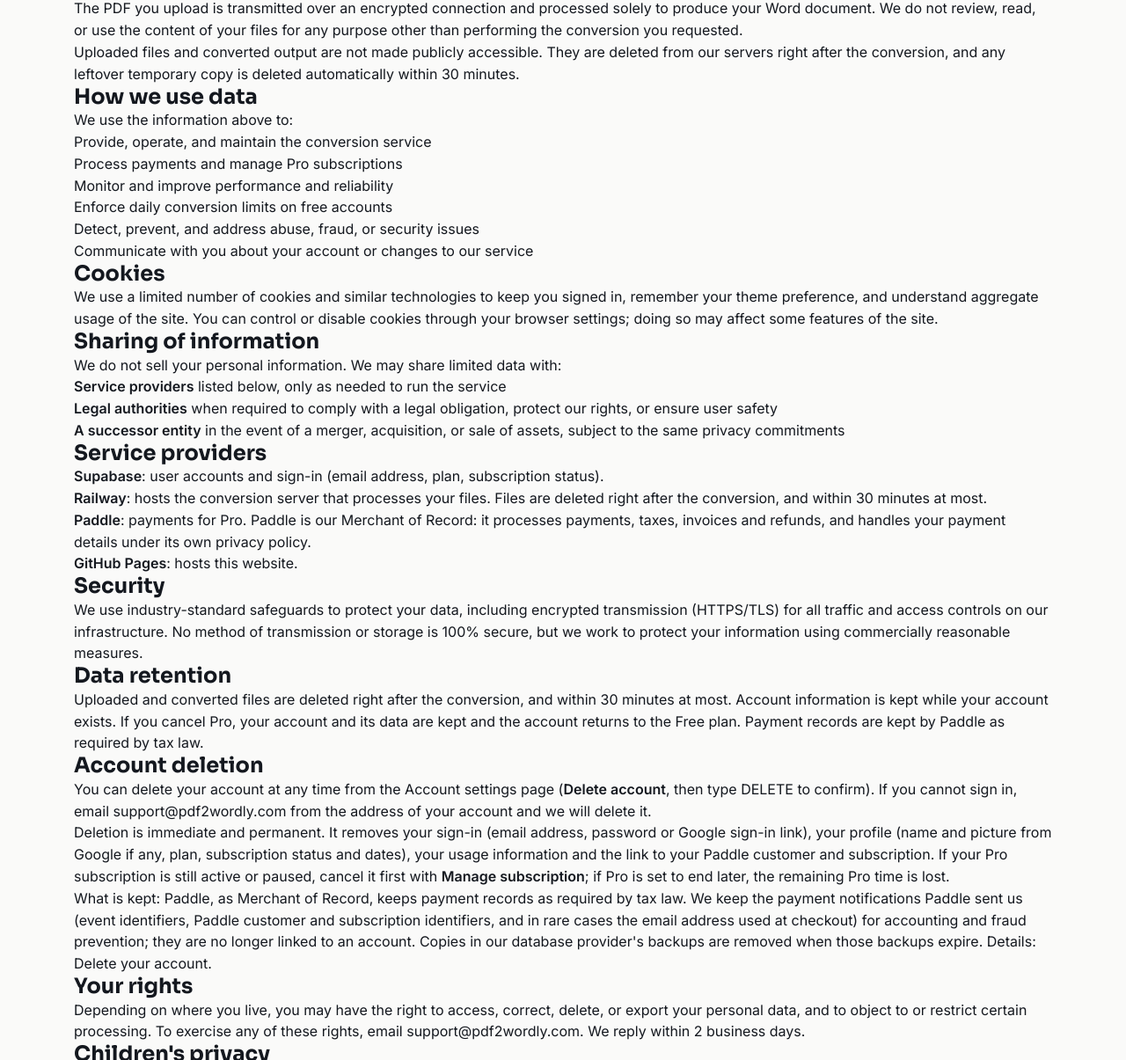
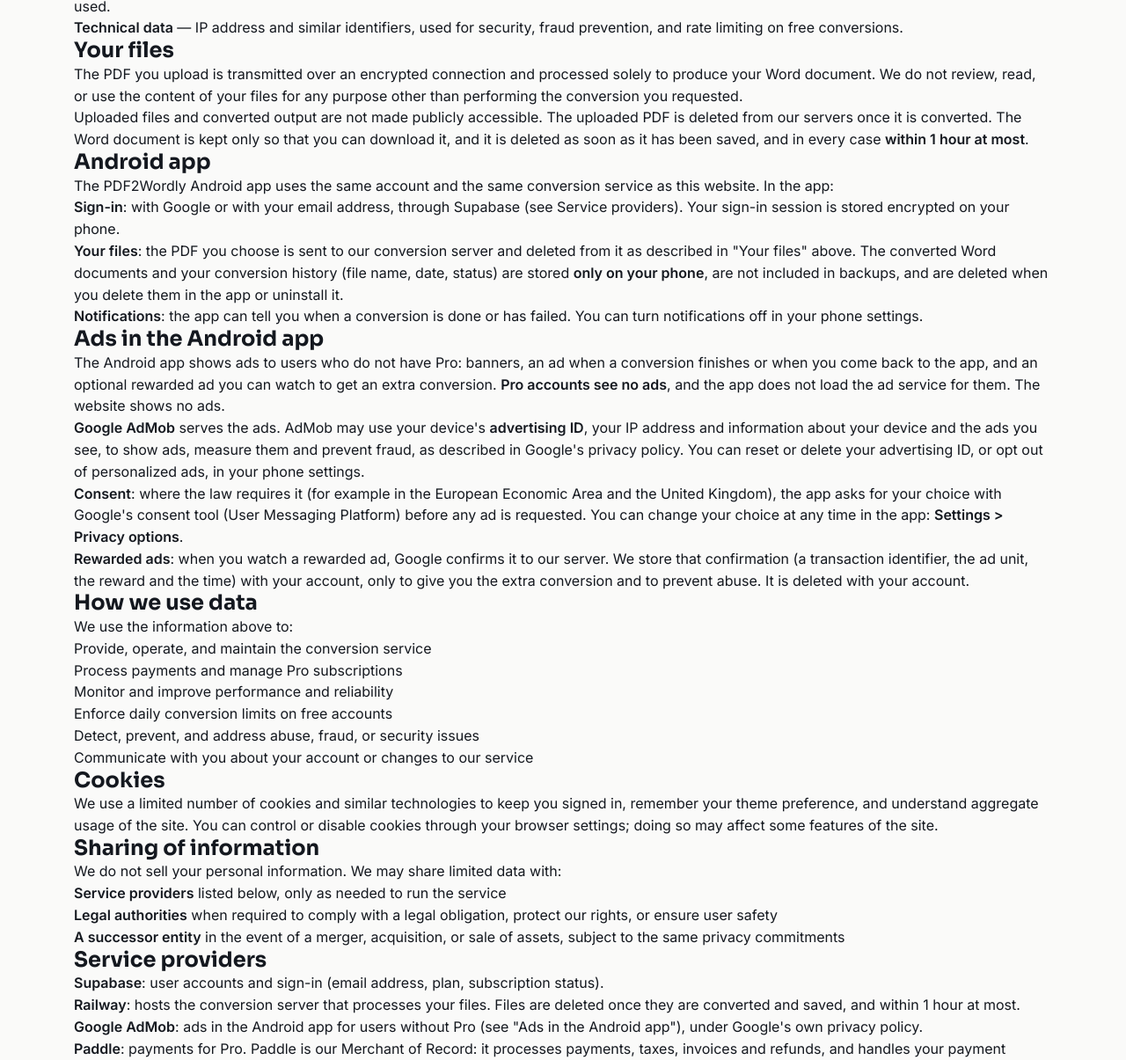
Before and after one commit to dyalksmiya-source/pdftoword, a plain HTML site: page privacy.html in a window 1280 px wide. Shown: the part 1182-2387 px from the top of the page at 88% size. Drawn offline with nearby package versions, Linux system fonts and the light colour scheme.

Commit message:
Privacy policy: Android app, AdMob ads (advertising ID, UMP consent, no ads for Pro), files deleted within 1 hour, deletion in the app
Co-Authored-By: Claude Opus 5.5 <noreply@anthropic.com>

```diff
--- a/privacy.html
+++ b/privacy.html
@@ -159,7 +159,7 @@
     <div class="section-inner">
       <p class="eyebrow">Legal</p>
       <h1>Privacy Policy</h1>
-      <p class="hero-sub">Last updated: <span id="lastUpdated">November 19, 2026</span></p>
+      <p class="hero-sub">Last updated: <span id="lastUpdated">November 24, 2026</span></p>
     </div>
   </section>
 
@@ -174,6 +174,8 @@
           <li><a href="#overview">Overview</a></li>
           <li><a href="#data-we-collect">Data we collect</a></li>
           <li><a href="#your-files">Your files</a></li>
+          <li><a href="#android-app">Android app</a></li>
+          <li><a href="#ads">Ads in the Android app</a></li>
           <li><a href="#how-we-use-data">How we use data</a></li>
           <li><a href="#cookies">Cookies</a></li>
           <li><a href="#sharing">Sharing of information</a></li>
@@ -192,7 +194,7 @@
 
         <article id="overview" class="legal-section">
           <h2>Overview</h2>
-          <p>PDF2Wordly ("we", "us", or "our") is operated by <span data-config="legal-name">Marouane El Habhabi</span> (<span data-config="legal-form">sole proprietor</span>) and provides an online tool that converts PDF files into editable Word documents. This Privacy Policy explains what information we collect, how we use it, and the choices you have. By using our website and converter, you agree to the practices described here.</p>
+          <p>PDF2Wordly ("we", "us", or "our") is operated by <span data-config="legal-name">Marouane El Habhabi</span> (<span data-config="legal-form">sole proprietor</span>) and provides an online tool that converts PDF files into editable Word documents, on this website and in the PDF2Wordly Android app. This Privacy Policy explains what information we collect, how we use it, and the choices you have. It applies to both the website and the app. By using our website, app and converter, you agree to the practices described here.</p>
         </article>
 
         <article id="data-we-collect" class="legal-section">
@@ -209,7 +211,27 @@
         <article id="your-files" class="legal-section">
           <h2>Your files</h2>
           <p>The PDF you upload is transmitted over an encrypted connection and processed solely to produce your Word document. We do not review, read, or use the content of your files for any purpose other than performing the conversion you requested.</p>
-          <p>Uploaded files and converted output are not made publicly accessible. They are deleted from our servers right after the conversion, and any leftover temporary copy is deleted automatically within 30 minutes.</p>
+          <p>Uploaded files and converted output are not made publicly accessible. The uploaded PDF is deleted from our servers once it is converted. The Word document is kept only so that you can download it, and it is deleted as soon as it has been saved, and in every case <strong>within 1 hour at most</strong>.</p>
+        </article>
+
+        <article id="android-app" class="legal-section">
+          <h2>Android app</h2>
+          <p>The PDF2Wordly Android app uses the same account and the same conversion service as this website. In the app:</p>
+          <ul class="legal-list">
+            <li><strong>Sign-in</strong>: with Google or with your email address, through Supabase (see Service providers). Your sign-in session is stored encrypted on your phone.</li>
+            <li><strong>Your files</strong>: the PDF you choose is sent to our conversion server and deleted from it as described in "Your files" above. The converted Word documents and your conversion history (file name, date, status) are stored <strong>only on your phone</strong>, are not included in backups, and are deleted when you delete them in the app or uninstall it.</li>
+            <li><strong>Notifications</strong>: the app can tell you when a conversion is done or has failed. You can turn notifications off in your phone settings.</li>
+          </ul>
+        </article>
+
+        <article id="ads" class="legal-section">
+          <h2>Ads in the Android app</h2>
+          <p>The Android app shows ads to users who do not have Pro: banners, an ad when a conversion finishes or when you come back to the app, and an optional rewarded ad you can watch to get an extra conversion. <strong>Pro accounts see no ads</strong>, and the app does not load the ad service for them. The website shows no ads.</p>
+          <ul class="legal-list">
+            <li><strong>Google AdMob</strong> serves the ads. AdMob may use your device's <strong>advertising ID</strong>, your IP address and information about your device and the ads you see, to show ads, measure them and prevent fraud, as described in Google's privacy policy. You can reset or delete your advertising ID, or opt out of personalized ads, in your phone settings.</li>
+            <li><strong>Consent</strong>: where the law requires it (for example in the European Economic Area and the United Kingdom), the app asks for your choice with Google's consent tool (User Messaging Platform) before any ad is requested. You can change your choice at any time in the app: <strong>Settings &gt; Privacy options</strong>.</li>
+            <li><strong>Rewarded ads</strong>: when you watch a rewarded ad, Google confirms it to our server. We store that confirmation (a transaction identifier, the ad unit, the reward and the time) with your account, only to give you the extra conversion and to prevent abuse. It is deleted with your account.</li>
+          </ul>
         </article>
 
         <article id="how-we-use-data" class="legal-section">
@@ -244,7 +266,8 @@
           <h2>Service providers</h2>
           <ul class="legal-list">
             <li><strong>Supabase</strong>: user accounts and sign-in (email address, plan, subscription status).</li>
-            <li><strong>Railway</strong>: hosts the conversion server that processes your files. Files are deleted right after the conversion, and within 30 minutes at most.</li>
+            <li><strong>Railway</strong>: hosts the conversion server that processes your files. Files are deleted once they are converted and saved, and within 1 hour at most.</li>
+            <li><strong>Google AdMob</strong>: ads in the Android app for users without Pro (see "Ads in the Android app"), under Google's own privacy policy.</li>
             <li><strong>Paddle</strong>: payments for Pro. Paddle is our Merchant of Record: it processes payments, taxes, invoices and refunds, and handles your payment details under its own privacy policy.</li>
             <li><strong>GitHub Pages</strong>: hosts this website.</li>
           </ul>
@@ -257,14 +280,14 @@
 
         <article id="retention" class="legal-section">
           <h2>Data retention</h2>
-          <p>Uploaded and converted files are deleted right after the conversion, and within 30 minutes at most. Account information is kept while your account exists. If you cancel Pro, your account and its data are kept and the account returns to the Free plan. Payment records are kept by Paddle as required by tax law.</p>
+          <p>Uploaded and converted files are deleted from our servers once they are converted and saved, and within 1 hour at most. Account information is kept while your account exists. If you cancel Pro, your account and its data are kept and the account returns to the Free plan. Payment records are kept by Paddle as required by tax law.</p>
         </article>
 
         <article id="account-deletion" class="legal-section">
           <h2>Account deletion</h2>
-          <p>You can delete your account at any time from the <a href="account.html">Account settings</a> page (<strong>Delete account</strong>, then type DELETE to confirm). If you cannot sign in, email <a data-config="support-email" href="mailto:support@pdf2wordly.com">support@pdf2wordly.com</a> from the address of your account and we will delete it.</p>
+          <p>You can delete your account at any time from the <a href="account.html">Account settings</a> page, or in the Android app (<strong>Account &gt; Delete account</strong>), then type DELETE to confirm. If you cannot sign in, email <a data-config="support-email" href="mailto:support@pdf2wordly.com">support@pdf2wordly.com</a> from the address of your account and we will delete it.</p>
           <p>Deletion is immediate and permanent. It removes your sign-in (email address, password or Google sign-in link), your profile (name and picture from Google if any, plan, subscription status and dates), your usage information and the link to your Paddle customer and subscription. If your Pro subscription is still active or paused, cancel it first with <strong>Manage subscription</strong>; if Pro is set to end later, the remaining Pro time is lost.</p>
-          <p>What is kept: Paddle, as Merchant of Record, keeps payment records as required by tax law. We keep the payment notifications Paddle sent us (event identifiers, Paddle customer and subscription identifiers, and in rare cases the email address used at checkout) for accounting and fraud prevention; they are no longer linked to an account. Copies in our database provider's backups are removed when those backups expire. Details: <a href="delete-account.html">Delete your account</a>.</p>
+          <p>What is kept: Paddle, as Merchant of Record, keeps payment records as required by tax law. We keep the payment notifications Paddle sent us (event identifiers, Paddle customer and subscription identifiers, and in rare cases the email address used at checkout) for accounting and fraud prevention; they are no longer linked to an account. Copies in our database provider's backups are removed when those backups expire. Rewarded-ad confirmations are deleted with your account. Details, for the website and the app: <a href="delete-account.html">Delete your account</a>.</p>
         </article>
 
         <article id="your-rights" class="legal-section">
--- a/sitemap.xml
+++ b/sitemap.xml
@@ -78,7 +78,7 @@
   </url>
   <url>
     <loc>https://pdf2wordly.com/privacy.html</loc>
-    <lastmod>2026-11-19</lastmod>
+    <lastmod>2026-11-24</lastmod>
   </url>
   <url>
     <loc>https://pdf2wordly.com/terms.html</loc>
```
